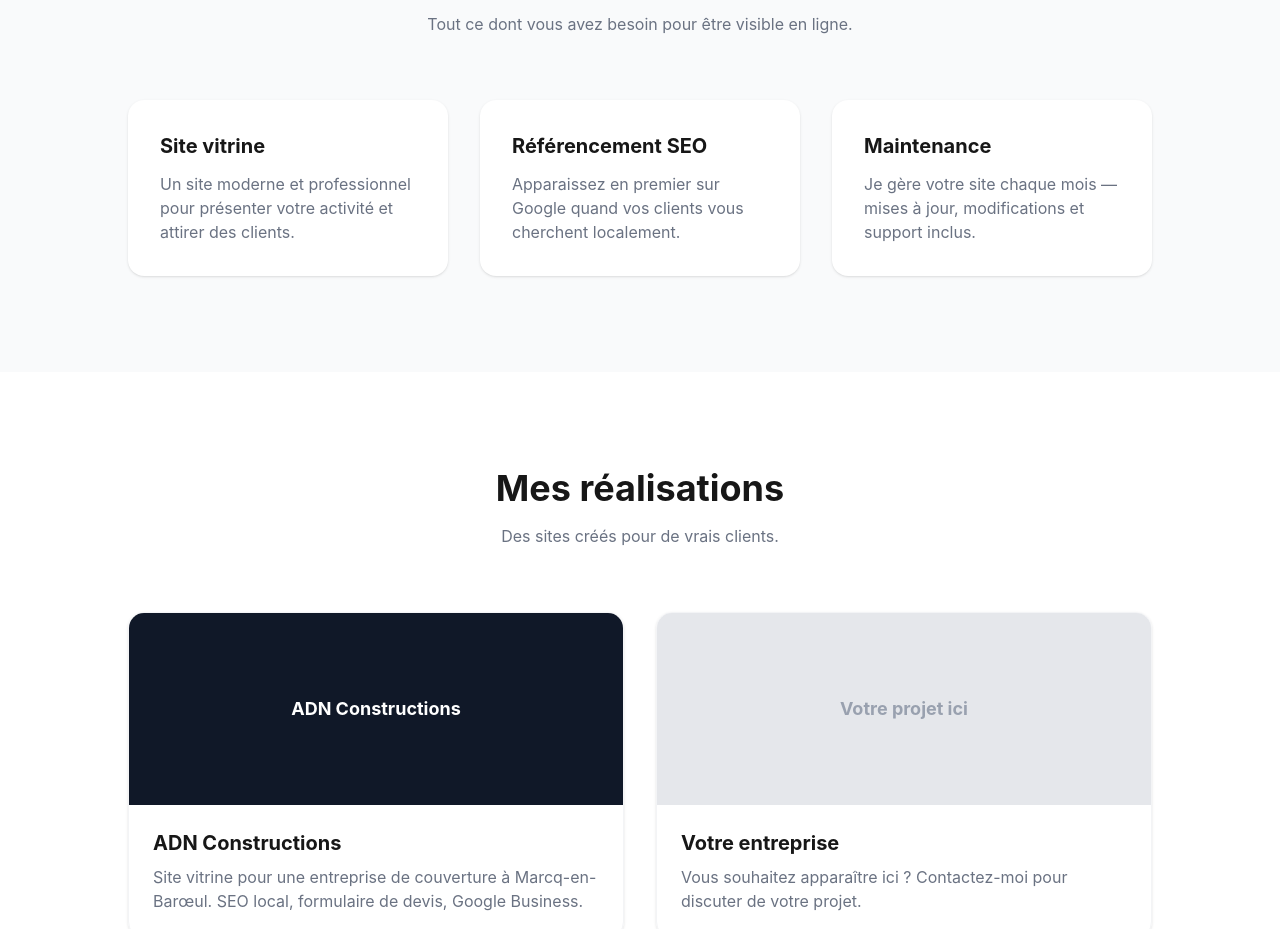
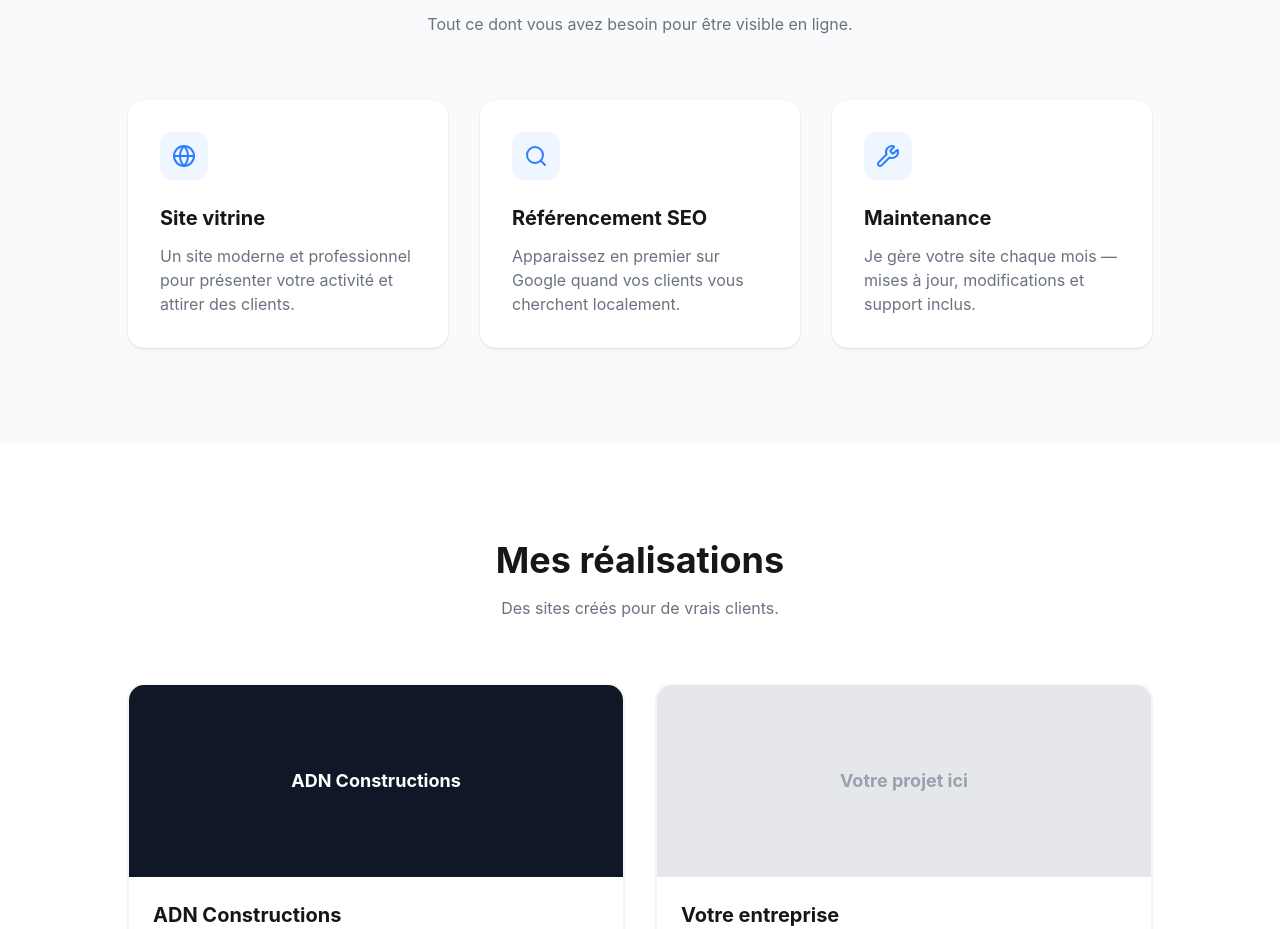
Before and after one commit to enguerrandbourghelle/agence-demo, a Next.js app: page / in a window 1280 px wide. Shown: the part 940-1869 px from the top of the page. Built offline with nearby package versions, Linux system fonts and the light colour scheme.

Commit message:
Services : icônes lucide-react bleues

```diff
--- a/components/Services.tsx
+++ b/components/Services.tsx
@@ -1,3 +1,5 @@
+import { Globe, Search, Wrench } from "lucide-react";
+
 export default function Services() {
   return (
     <section className="py-24 px-6 bg-gray-50">
@@ -6,14 +8,23 @@ export default function Services() {
         <p className="text-center text-gray-500 mb-16">Tout ce dont vous avez besoin pour être visible en ligne.</p>
         <div className="grid grid-cols-1 md:grid-cols-3 gap-8">
           <div className="bg-white rounded-2xl p-8 shadow-sm">
+            <div className="w-12 h-12 bg-blue-50 rounded-xl flex items-center justify-center mb-6">
+              <Globe className="text-blue-500 w-6 h-6" />
+            </div>
             <h3 className="text-xl font-bold mb-3">Site vitrine</h3>
             <p className="text-gray-500">Un site moderne et professionnel pour présenter votre activité et attirer des clients.</p>
           </div>
           <div className="bg-white rounded-2xl p-8 shadow-sm">
+            <div className="w-12 h-12 bg-blue-50 rounded-xl flex items-center justify-center mb-6">
+              <Search className="text-blue-500 w-6 h-6" />
+            </div>
             <h3 className="text-xl font-bold mb-3">Référencement SEO</h3>
             <p className="text-gray-500">Apparaissez en premier sur Google quand vos clients vous cherchent localement.</p>
           </div>
           <div className="bg-white rounded-2xl p-8 shadow-sm">
+            <div className="w-12 h-12 bg-blue-50 rounded-xl flex items-center justify-center mb-6">
+              <Wrench className="text-blue-500 w-6 h-6" />
+            </div>
             <h3 className="text-xl font-bold mb-3">Maintenance</h3>
             <p className="text-gray-500">Je gère votre site chaque mois — mises à jour, modifications et support inclus.</p>
           </div>
--- a/package.json
+++ b/package.json
@@ -9,6 +9,7 @@
     "lint": "eslint"
   },
   "dependencies": {
+    "lucide-react": "^1.34.0",
     "next": "16.2.12",
     "react": "19.2.4",
     "react-dom": "19.2.4"
```
Also changed, not shown: 1 other file (tests, documents, lock files or other folders).
